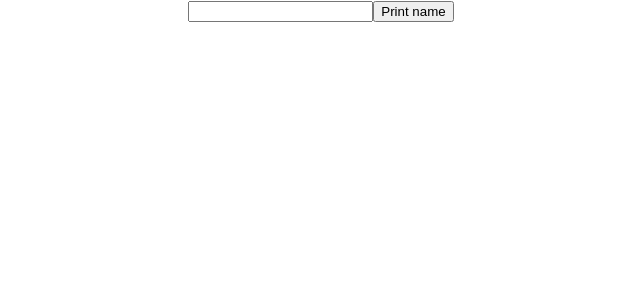
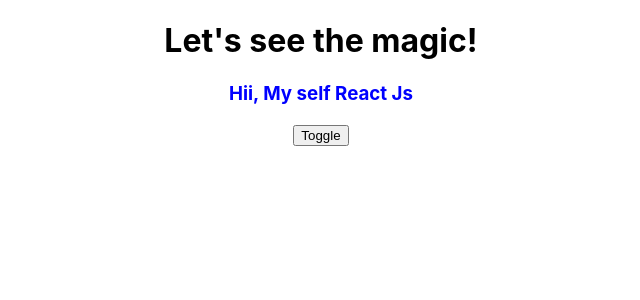
Before and after one commit to Sachin-RJ7/React-Tut, a React (Create React App) app: page / in a window 1280 px wide. Shown: the top 300 px of the page, without its empty margins (319-959 px from the left). Built offline with nearby package versions, Linux system fonts and the light colour scheme.

Commit message:
show and hide element(toggle)

```diff
--- a/src/App.js
+++ b/src/App.js
@@ -2,24 +2,17 @@
 import "./App.css";
 
 function App() {
-  const [data, setdata] = useState("Sunny");
-  const [print, setPrint] = useState(false);
-
-  function getData(val) {
-    console.log(val.target.value);
-    setdata(val.target.value);
-    setPrint(false)
-  }
+  const[status, setStatus] = useState(true);
 
   return (
     <div className="App">
+      <h1>Let's see the magic!</h1>
       {
-        print?
-        <h1>{data}</h1>
-        :null
+        status?<h3 style={{color:"blue"}}>Hii, My self React Js</h3>:null
       }
-      <input type="text" onChange={getData} />
-      <button onClick={()=>setPrint(true)}>Print name</button>
+      {/* <button onClick={()=>setStatus(false)}>Hide</button> */}
+      {/* <button onClick={()=>setStatus(true)}>Show</button> */}
+      <button onClick={()=>setStatus(!status)}>Toggle</button>
     </div>
   );
 }
```
